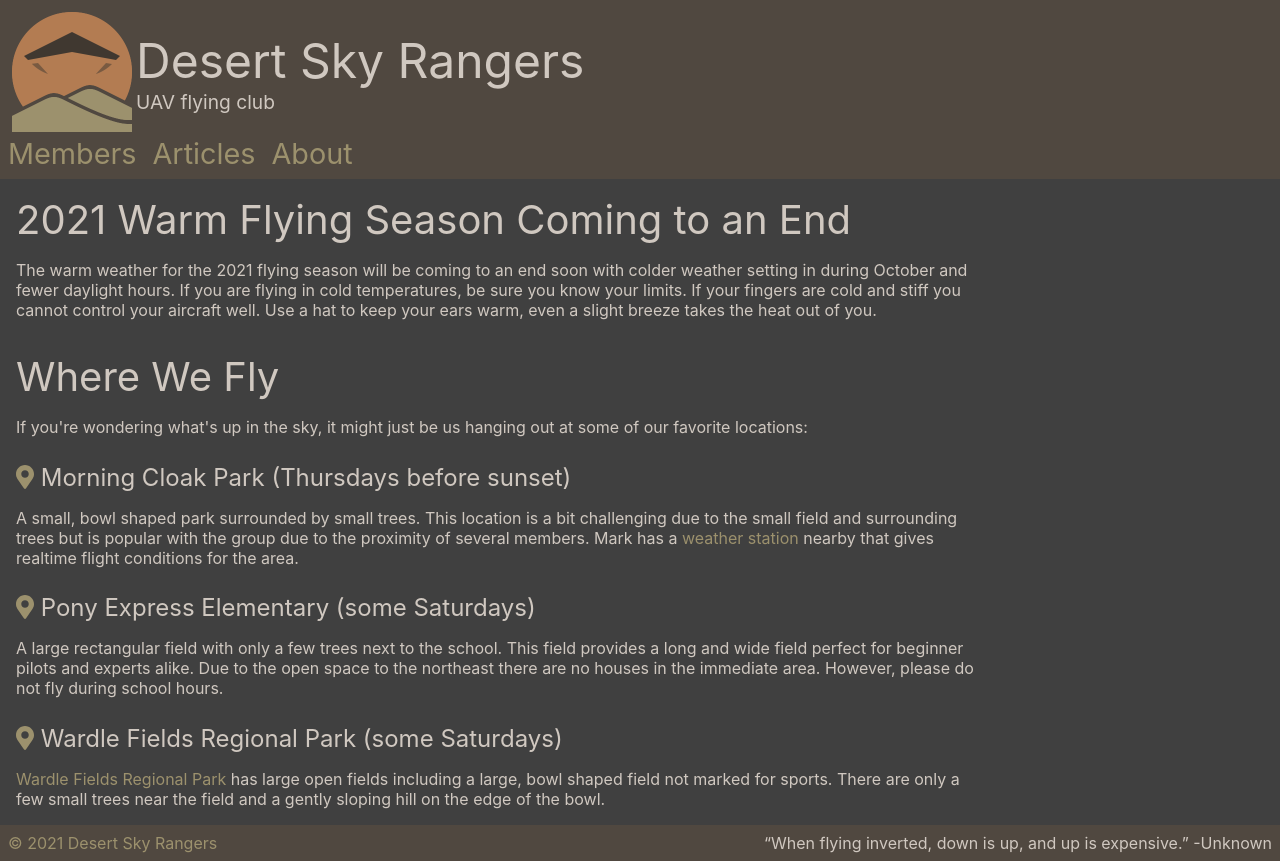
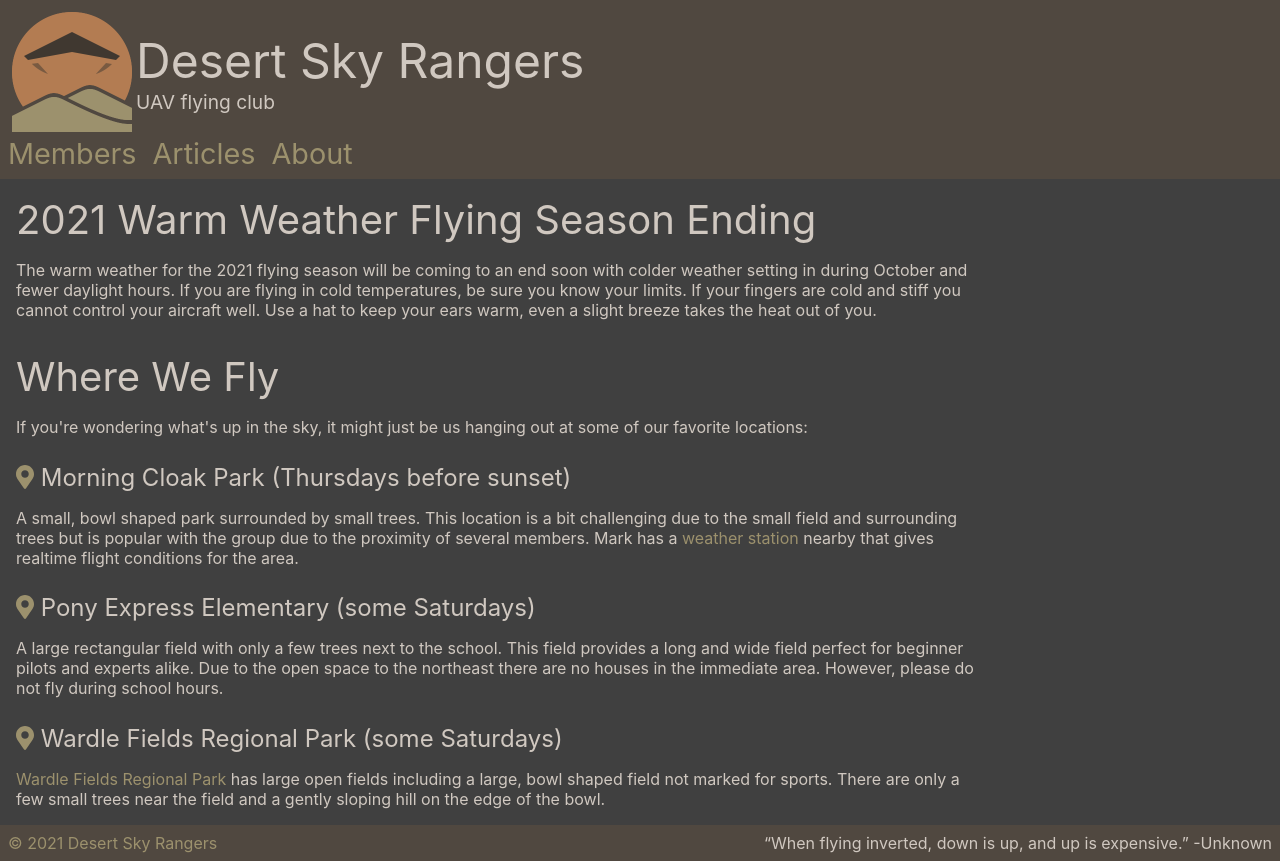
Before and after one commit to desertskyrangers/www.desertskyrangers.org, a React (Create React App) app: page / in a window 1280 px wide. Built offline with nearby package versions, Linux system fonts and the light colour scheme.

Commit message:
Home update

```diff
--- a/src/Home.js
+++ b/src/Home.js
@@ -13,7 +13,7 @@ export default class Home extends React.Component {
 					</div>
 					<div className="column">
 
-						<h2>2021 Warm Flying Season Coming to an End</h2>
+						<h2>2021 Warm Weather Flying Season Ending</h2>
 						<p>
 							The warm weather for the 2021 flying season will be coming to an
 							end soon with colder weather setting in during October and fewer
```
